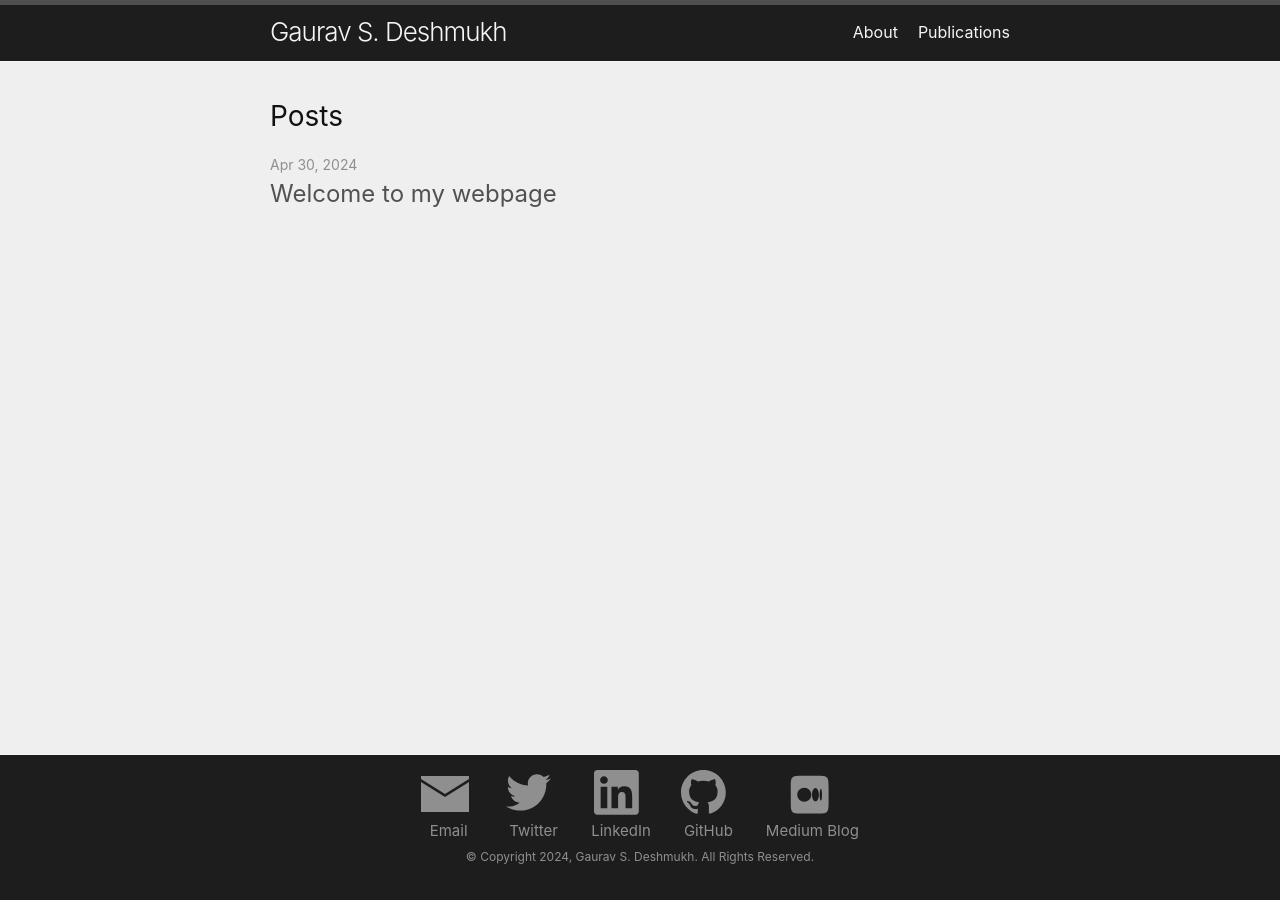
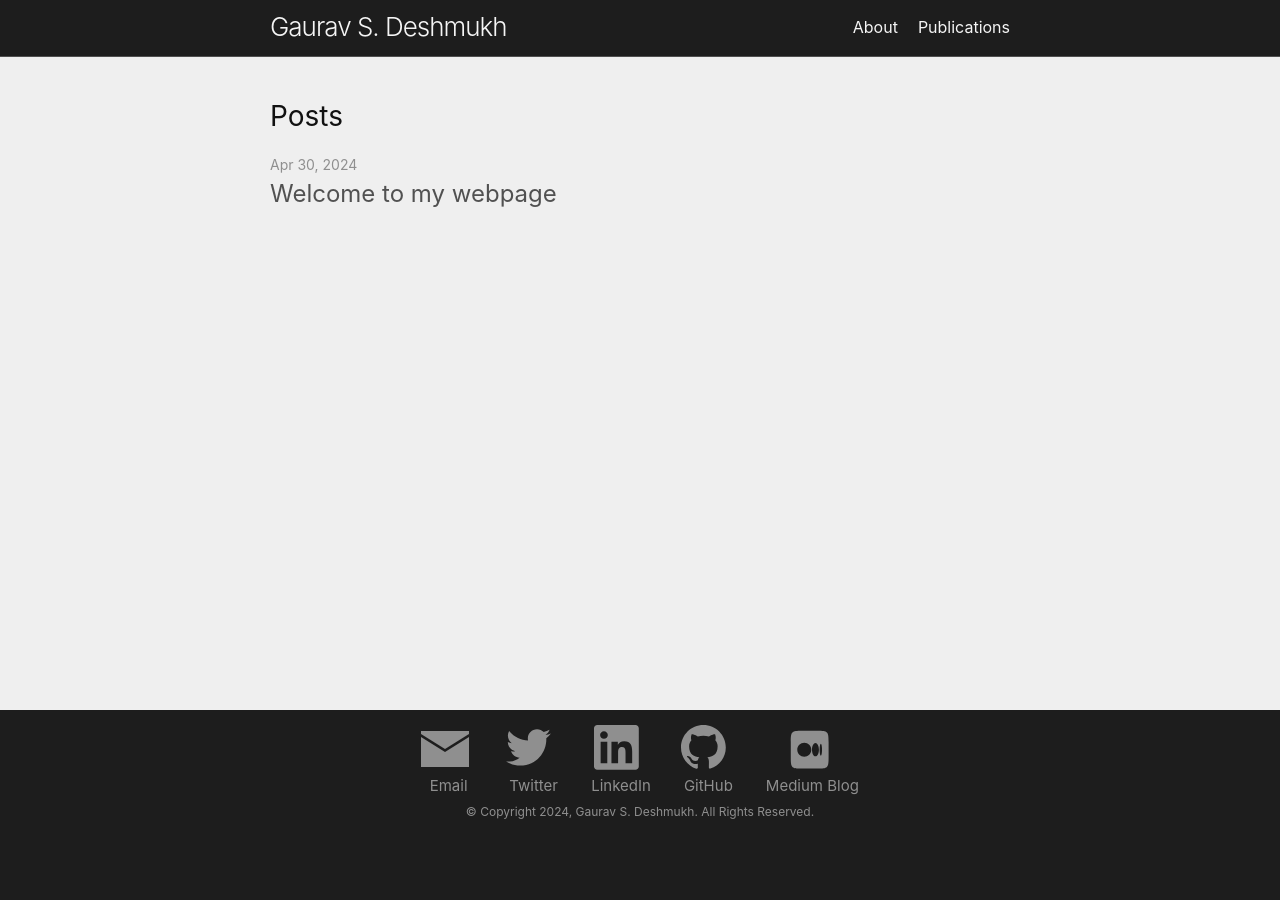
Before and after one commit to gauravsdeshmukh/gauravsdeshmukh.github.io, a Jekyll site: the page built from index.markdown, in a window 1280 px wide and 900 px high. Built offline with Jekyll 4.4.1, drawn with Linux system fonts in a browser that asks for light colours.

```diff
--- a/_sass/minima/_layout.scss
+++ b/_sass/minima/_layout.scss
@@ -2,8 +2,7 @@
  * Site header
  */
 .site-header {
-  border-top: 5px solid $grey-color-dark;
-  border-bottom: 1px solid $grey-color-light;
+  border-bottom: 1px solid $grey-color-dark;
   min-height: $spacing-unit * 1.865;
 
   // Positioning context for the mobile navigation icon
@@ -12,6 +11,7 @@
   top: 0;
   height: 5%;
   background-color: $header-color;
+  backdrop-filter: saturate(180%) blur(10px);
 }
 
 .site-title {
@@ -110,12 +110,11 @@
  * Site footer
  */
 .site-footer {
-  border-top: 1px solid $grey-color-light;
   bottom: 0px;
   left: 0;
   position: fixed;
   width: 100%;
-  height: 15%;
+  height: 20%;
   padding-top: $spacing-unit / 3;
   background-color: $header-color;
 
```
